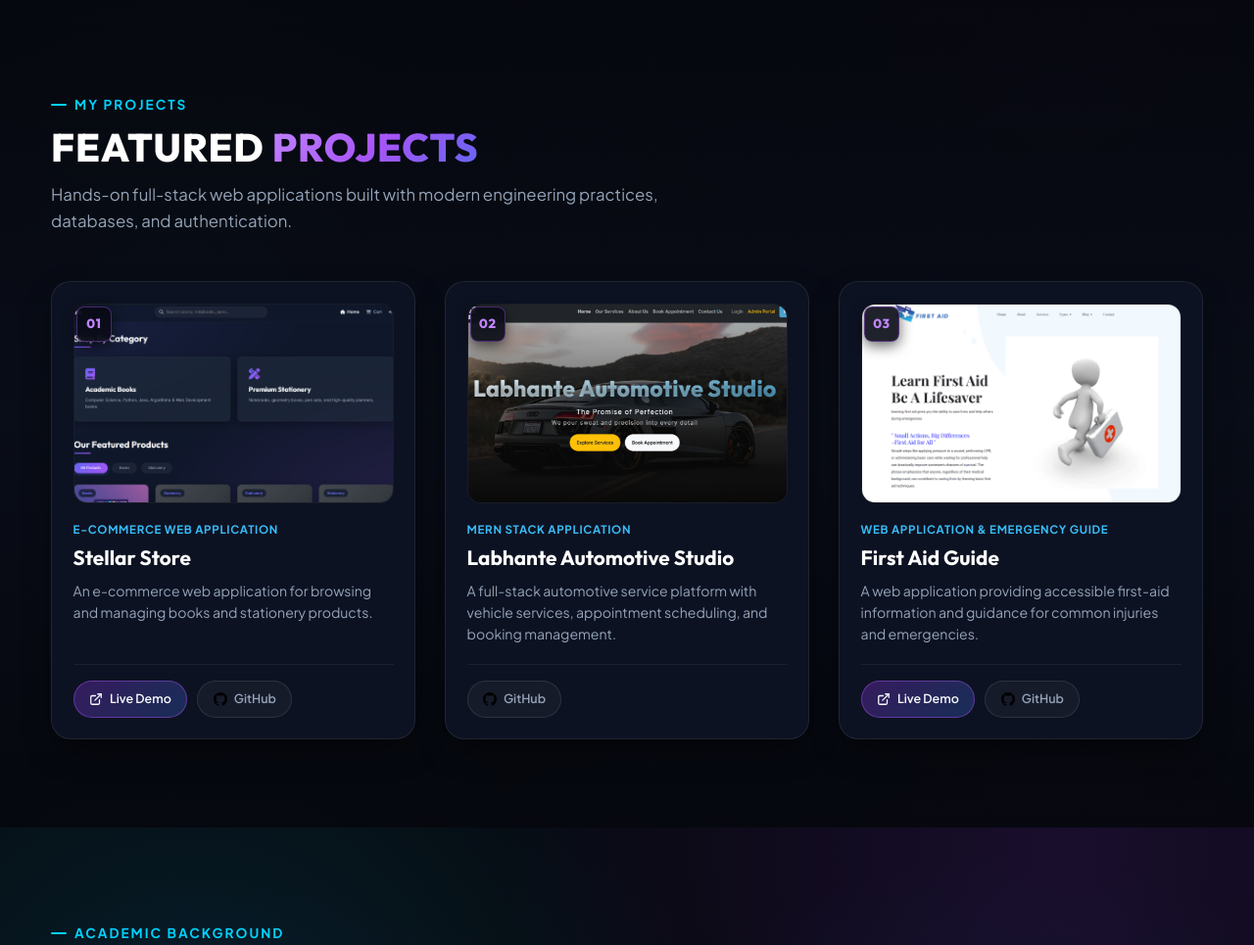
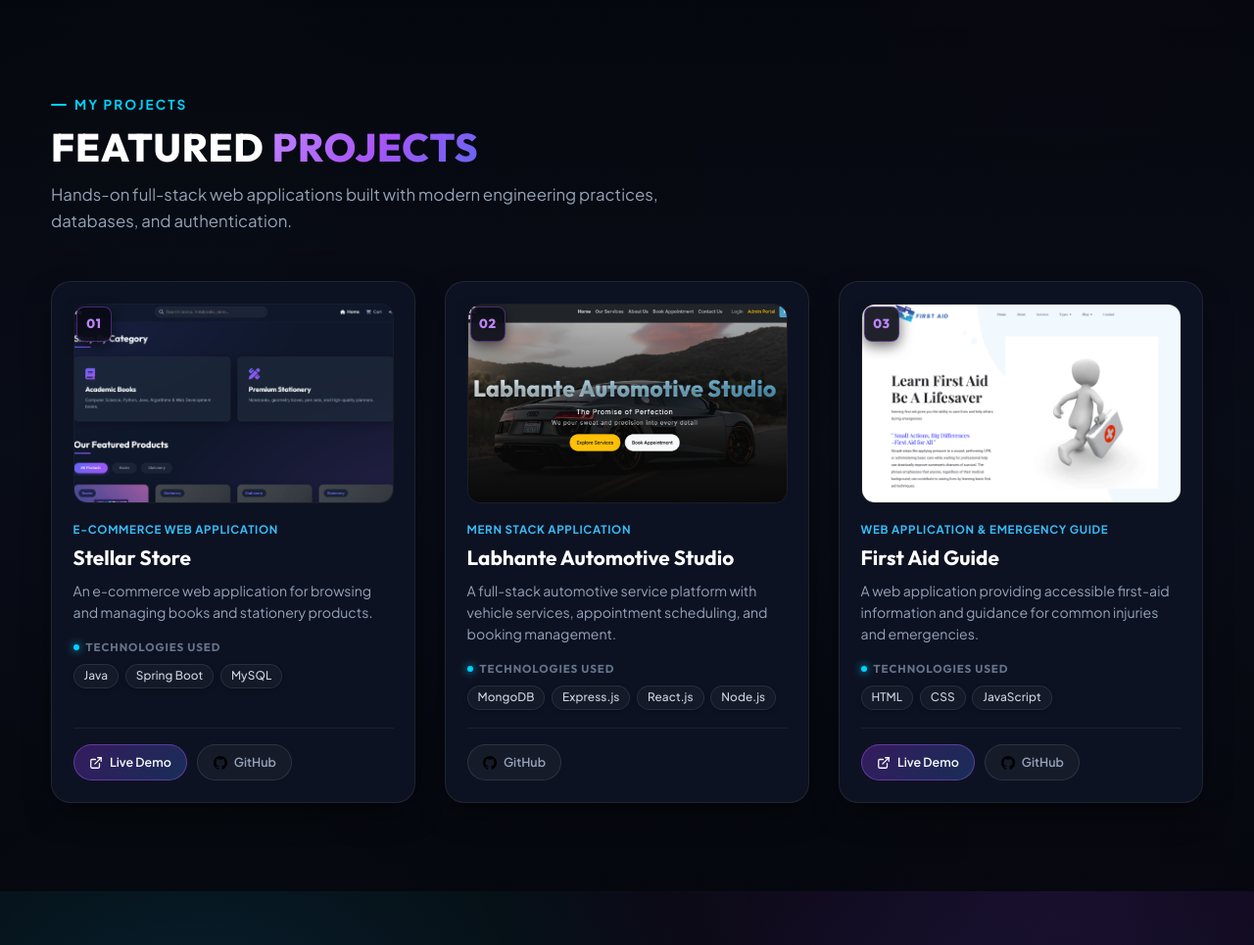
Before and after one commit to Sadhira-Amani025/portfolio, a Flask app: page / in a window 1280 px wide. Shown: the part 3258-4223 px from the top of the page at 98% size. Run offline with Flask 3, Linux system fonts and the light colour scheme.

Commit message:
Add Technologies Used badges to Projects section

```diff
--- a/app.py
+++ b/app.py
@@ -77,7 +77,7 @@ PORTFOLIO_DATA = {
             "title": "Stellar Store",
             "category": "E-Commerce Web Application",
             "description": "An e-commerce web application for browsing and managing books and stationery products.",
-            "tech_stack": ["Java", "Spring Boot", "MySQL", "HTML", "CSS", "JavaScript", "Cloudinary"],
+            "tech_stack": ["Java", "Spring Boot", "MySQL"],
             "image": "projects/stellarstore.png",
             "live_url": "https://mini-ecommerce-3g26.onrender.com",
             "github_url": "https://github.com/Sadhira-Amani025/mini_ecommerce",
@@ -88,7 +88,7 @@ PORTFOLIO_DATA = {
             "title": "Labhante Automotive Studio",
             "category": "Mern stack Application",
             "description": "A full-stack automotive service platform with vehicle services, appointment scheduling, and booking management.",
-            "tech_stack": ["React", "Node.js", "Express.js", "MongoDB"],
+            "tech_stack": ["MongoDB", "Express.js", "React.js", "Node.js"],
             "image": "projects/labhante.png",
             "live_url": None,
             "github_url": "https://github.com/Sadhira-Amani025/smartcar-solutions",
@@ -99,7 +99,7 @@ PORTFOLIO_DATA = {
             "title": "First Aid Guide",
             "category": "Web Application & Emergency Guide",
             "description": "A web application providing accessible first-aid information and guidance for common injuries and emergencies.",
-            "tech_stack": ["HTML", "CSS", "JavaScript", "Responsive Design"],
+            "tech_stack": ["HTML", "CSS", "JavaScript"],
             "image": "projects/firstaid.png",
             "live_url": "https://srinadh204.github.io/firstaidguides/",
             "github_url": "https://github.com/srinadh204/firstaidguides",
--- a/static/css/style.css
+++ b/static/css/style.css
@@ -1438,7 +1438,79 @@ a:focus-visible, button:focus-visible, input:focus-visible, textarea:focus-visib
   color: var(--text-secondary);
   font-size: clamp(0.84rem, 1.5vw, 0.88rem);
   line-height: 1.55;
-  margin-bottom: 1.25rem;
+  margin-bottom: 0.95rem;
+}
+
+/* Technologies Used Area */
+.project-tech-section {
+  display: flex;
+  flex-direction: column;
+  gap: 0.48rem;
+  margin-bottom: 1.15rem;
+}
+
+.project-tech-heading {
+  font-family: var(--font-heading);
+  font-size: 0.72rem;
+  font-weight: 700;
+  text-transform: uppercase;
+  letter-spacing: 0.08em;
+  color: var(--text-muted);
+  display: inline-flex;
+  align-items: center;
+  gap: 0.42rem;
+  user-select: none;
+}
+
+.project-tech-heading::before {
+  content: "";
+  display: inline-block;
+  width: 6px;
+  height: 6px;
+  border-radius: 50%;
+  background: var(--neon-cyan);
+  box-shadow: 0 0 8px var(--neon-cyan);
+}
+
+.project-tech-badges {
+  display: flex;
+  flex-wrap: wrap;
+  gap: 0.42rem;
+  align-items: center;
+}
+
+.project-tech-pill {
+  font-family: var(--font-main);
+  font-size: 0.74rem;
+  font-weight: 500;
+  color: #cbd5e1;
+  background: rgba(255, 255, 255, 0.035);
+  border: 1px solid rgba(255, 255, 255, 0.09);
+  padding: 0.22rem 0.62rem;
+  border-radius: var(--radius-pill);
+  line-height: 1.35;
+  letter-spacing: 0.01em;
+  transition: transform 0.25s cubic-bezier(0.16, 1, 0.3, 1),
+              background 0.25s ease,
+              border-color 0.25s ease,
+              color 0.25s ease,
+              box-shadow 0.25s ease;
+  user-select: none;
+  backdrop-filter: blur(4px);
+  -webkit-backdrop-filter: blur(4px);
+  box-shadow: 0 2px 5px rgba(0, 0, 0, 0.2);
+}
+
+.project-card:hover .project-tech-pill {
+  border-color: rgba(255, 255, 255, 0.14);
+}
+
+.project-tech-pill:hover {
+  color: #ffffff;
+  background: rgba(168, 85, 247, 0.16);
+  border-color: rgba(168, 85, 247, 0.48);
+  transform: translateY(-2px);
+  box-shadow: 0 4px 12px rgba(168, 85, 247, 0.25), 0 0 10px rgba(0, 210, 255, 0.15);
 }
 
 /* Footer Action Links */
@@ -3155,6 +3227,20 @@ a:focus-visible, button:focus-visible, input:focus-visible, textarea:focus-visib
     align-self: flex-start;
   }
 
+  .project-tech-section {
+    gap: 0.4rem;
+    margin-bottom: 0.95rem;
+  }
+
+  .project-tech-badges {
+    gap: 0.38rem;
+  }
+
+  .project-tech-pill {
+    font-size: 0.71rem;
+    padding: 0.2rem 0.55rem;
+  }
+
   .project-footer {
     gap: 0.5rem;
   }
--- a/templates/index.html
+++ b/templates/index.html
@@ -429,6 +429,18 @@
               </div>
 
               <p class="project-desc">{{ project.description }}</p>
+
+              <!-- Technologies Used -->
+              {% if project.tech_stack %}
+              <div class="project-tech-section">
+                <span class="project-tech-heading">Technologies Used</span>
+                <div class="project-tech-badges" role="list" aria-label="Technologies used in {{ project.title }}">
+                  {% for tech in project.tech_stack %}
+                  <span class="project-tech-pill" role="listitem">{{ tech }}</span>
+                  {% endfor %}
+                </div>
+              </div>
+              {% endif %}
 
               <!-- Action Links (Live Demo & GitHub Repo) -->
               <div class="project-footer">
```
Also changed, not shown: static/images/tricity hackothan.jpeg (deleted).
